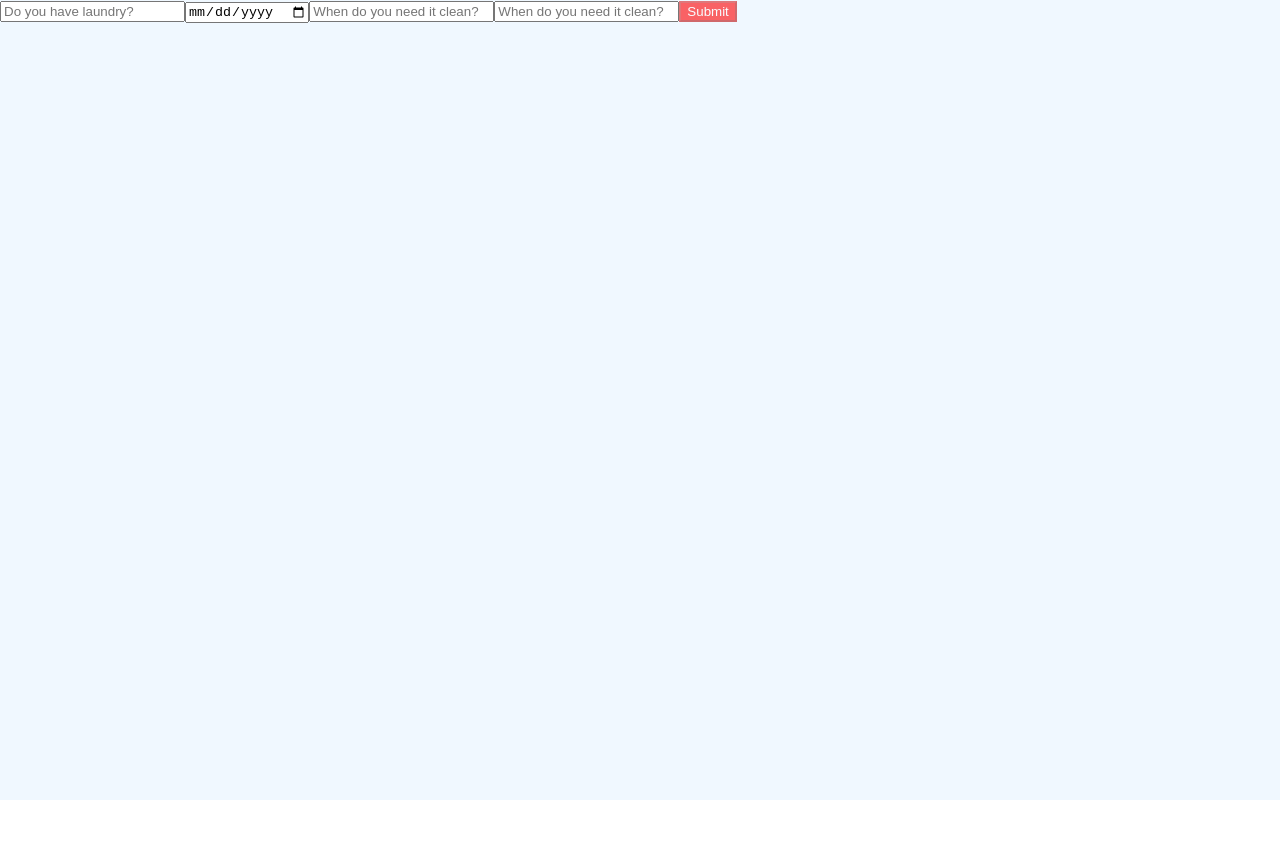
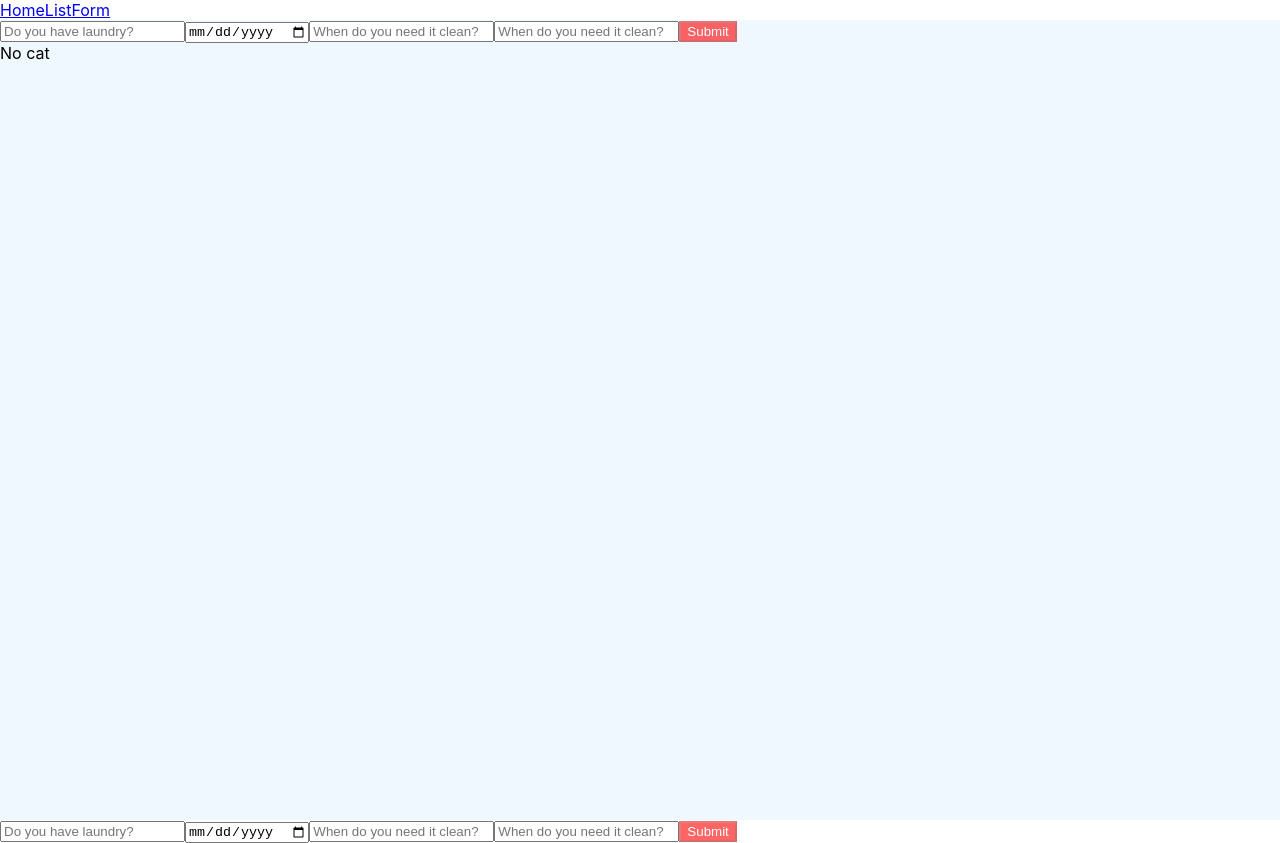
Before and after one commit to Saladikhanov/frontend_august_react, a React (Create React App) app: page /form in a window 1280 px wide. Before the commit the page ends 800 px from the top, so only its background shows below. Built offline with nearby package versions, Linux system fonts and the light colour scheme.

Commit message:
Add files via upload

```diff
--- a/package.json
+++ b/package.json
@@ -9,6 +9,7 @@
     "googleapis": "^88.2.0",
     "react": "^17.0.2",
     "react-dom": "^17.0.2",
+    "react-router-dom": "^5.3.0",
     "react-scripts": "4.0.3",
     "uuid": "^8.3.2",
     "web-vitals": "^1.1.2"
--- a/src/App.css
+++ b/src/App.css
@@ -3,6 +3,10 @@
   background-color: aliceblue;
   height: 100vh;
   width: 100vw;
+}
+
+.cat-image {
+  width: 200px;
 }
 
 .num-users-true {
--- a/src/App.js
+++ b/src/App.js
@@ -1,10 +1,11 @@
-import { useEffect, useState } from "react";
+import "./App.css";
+import { useState } from "react";
+import { BrowserRouter as Router, Route } from "react-router-dom";
+import Home from "./components/Home";
 import List from "./components/List";
 import Form from "./components/Form";
-import Alert from "./components/Alert";
 import AppContext from "./context/AppContext";
-
-import "./App.css";
+import Navbar from "./components/Navbar";
 
 function App() {
   const [laundryInput, setLaundryInput] = useState();
@@ -16,81 +17,42 @@ function App() {
   const [isFormComplete, setIsFormComplete] = useState(false);
   const [showAlert, setShowAlert] = useState("false");
   const [catData, setCatData] = useState();
-
-  useEffect(() => {
-    if (catData) {
-      console.log(catData);
-    }
-  }, [catData]);
-
-  useEffect(() => {
-    if (
-      formData &&
-      formData["laundryInput"] &&
-      formData["dateInput"] &&
-      formData["customerInput"] &&
-      formData["workerInput"]
-    ) {
-      setIsFormComplete(true);
-    } else {
-      setIsFormComplete(false);
-    }
-  }, [formData]);
-
-  useEffect(() => {
-    const newFormData = {
-      laundryInput: laundryInput,
-      dateInput: dateInput,
-      customerInput: customerInput,
-      workerInput: workerInput,
-      // createdDate: new Date(),
-      // id: uuidv4(),
-    };
-
-    setFormData(newFormData);
-  }, [laundryInput, dateInput, customerInput, workerInput]);
-
-  // useEffect(() => {
-  //   if (formData) {
-  //     console.log(formData);
-  //   }
-  // }, [formData]);
-
-  useEffect(() => {
-    if (laundryArray) {
-      console.log(laundryArray);
-    }
-  }, [laundryArray]);
+  const [randomString, setRandomString] = useState("random string");
 
   return (
+    <div>
       <AppContext.Provider
         value={{
           laundryArray: laundryArray,
           setLaundryArray: setLaundryArray,
           catData: catData,
+          randomString: randomString,
+          laundryInput: laundryInput,
+          setLaundryInput: setLaundryInput,
+          dateInput: dateInput,
+          setDateInput: setDateInput,
+          customerInput: customerInput,
+          setCustomerInput: setCustomerInput,
+          workerInput: workerInput,
+          setWorkerInput: setWorkerInput,
+          formData: formData,
+          setFormData: setFormData,
+          isFormComplete: isFormComplete,
+          setIsFormComplete: setIsFormComplete,
+          showAlert: showAlert,
+          setShowAlert: setShowAlert,
+          setCatData: setCatData,
         }}
       >
-      <div className="app-wrapper">
-        {showAlert !== "false" && <Alert showAlert={showAlert} />}
-        <Form
-          laundryInput={laundryInput}
-          setLaundryInput={setLaundryInput}
-          setLaundryArray={setLaundryArray}
-          dateInput={dateInput}
-          setDateInput={setDateInput}
-          customerInput={customerInput}
-          setCustomerInput={setCustomerInput}
-          workerInput={workerInput}
-          setWorkerInput={setWorkerInput}
-          formData={formData}
-          setFormData={setFormData}
-          isFormComplete={isFormComplete}
-          showAlert={showAlert}
-          setShowAlert={setShowAlert}
-          setCatData={setCatData}
-        />
+        <Router>
+          <Navbar />
+
+          <Route path="/" component={Home} />
+          <Route exact path="/list" component={List} />
+          <Route path="/form" component={Form} />
+        </Router>
+      </AppContext.Provider>
     </div>
-    </AppContext.Provider>
   );
 }
 
--- a/src/components/Alert.js
+++ b/src/components/Alert.js
@@ -1,4 +1,3 @@
-import { useState } from "react/cjs/react.development";
 import "../App.css";
 
 function Alert(props) {
--- a/src/components/Form.js
+++ b/src/components/Form.js
@@ -1,30 +1,14 @@
 import { useContext, useEffect, useState } from "react";
+import { Redirect } from "react-router-dom";
 import "../App.css";
 import { v4 as uuidv4 } from "uuid";
 import Loader from "./Loader";
 import AppContext from "../context/AppContext";
 
-function Form(props) {
+function Form() {
   const appContext = useContext(AppContext);
-  const {
-    laundryInput,
-    setLaundryInput,
-    laundryArray,
-    setLaundryArray,
-    dateInput,
-    setDateInput,
-    customerInput,
-    setCustomerInput,
-    workerInput,
-    setWorkerInput,
-    formData,
-    setFormData,
-    isFormComplete,
-    showAlert,
-    setShowAlert,
-    setCatData,
-  } = props;
   const [isLoading, setIsLoading] = useState(false);
+  const [redirect, setRedirect] = useState();
 
   useEffect(() => {
     console.log(appContext.laundryArray);
@@ -35,19 +19,19 @@ function Form(props) {
     // laundryInput = "new value"
 
     // Change state like this!
-    setLaundryInput(e.target.value);
+    appContext.setLaundryInput(e.target.value);
   };
 
   const handleChangeDate = (e) => {
-    setDateInput(e.target.value);
+    appContext.setDateInput(e.target.value);
   };
 
   const handleChangeCustomer = (e) => {
-    setCustomerInput(e.target.value);
+    appContext.setCustomerInput(e.target.value);
   };
 
   const handleChangeWorker = (e) => {
-    setWorkerInput(e.target.value);
+    appContext.setWorkerInput(e.target.value);
   };
 
   // useEffect(() => {
@@ -64,38 +48,39 @@ function Form(props) {
     fetch(catURL)
       .then((response) => response.json())
       .then((data) => {
-        setCatData(data);
-        const finalData = formData;
+        appContext.setCatData(data);
+        const finalData = appContext.formData;
         finalData["createdDate"] = new Date();
         finalData["id"] = uuidv4();
         finalData["cat_photo"] = data[0]["url"];
 
-        setLaundryArray((prevState) => {
+        appContext.setLaundryArray((prevState) => {
           return [finalData, ...prevState];
         });
 
         // STOP LOADER
         // SHOW BUTTON
         setIsLoading(false);
-        const workerName = formData["workerInput"];
+        const workerName = appContext.formData["workerInput"];
         // CLEAR FORM
-        setLaundryInput("");
-        setDateInput("");
-        setCustomerInput("");
-        setWorkerInput("");
-        setFormData({});
+        appContext.setLaundryInput("");
+        appContext.setDateInput("");
+        appContext.setCustomerInput("");
+        appContext.setWorkerInput("");
+        appContext.setFormData({});
 
         // SHOW ALERT
         if (workerName === "Jon") {
           // Show error
-          setShowAlert("error");
+          appContext.setShowAlert("error");
         } else {
           // Success
-          setShowAlert("success");
+          appContext.setShowAlert("success");
         }
 
         setTimeout(() => {
-          setShowAlert("false");
+          appContext.setShowAlert("false");
+          setRedirect("/");
         }, [2000]);
 
         // setTimeout(() => {
@@ -133,29 +118,30 @@ function Form(props) {
   return (
     <div>
       {/* Form */}
+      {redirect && <Redirect to={redirect} />}
       <input
         onChange={handleChangeLaundry}
         type="text"
         placeholder="Do you have laundry?"
-        value={laundryInput}
+        value={appContext.laundryInput}
       />
       <input
         onChange={handleChangeDate}
         type="date"
         placeholder="When do you need it clean?"
-        value={dateInput}
+        value={appContext.dateInput}
       />
       <input
         onChange={handleChangeCustomer}
         type="text"
         placeholder="When do you need it clean?"
-        value={customerInput}
+        value={appContext.customerInput}
       />
       <input
         onChange={handleChangeWorker}
         type="text"
         placeholder="When do you need it clean?"
-        value={workerInput}
+        value={appContext.workerInput}
       />
       {/* {formData &&
         formData["laundryInput"] &&
@@ -167,8 +153,8 @@ function Form(props) {
       {isLoading && <Loader />}
       {!isLoading && (
         <button
-          disabled={!isFormComplete}
-          className={`submit-button-${!isFormComplete}`}
+          disabled={!appContext.isFormComplete}
+          className={`submit-button-${!appContext.isFormComplete}`}
           onClick={handleSubmit}
         >
           Submit
--- /dev/null
+++ b/src/components/Home.js
@@ -0,0 +1,78 @@
+import { useEffect, useContext } from "react";
+import { useLocation } from "react-router-dom";
+import List from "./List";
+import Form from "./Form";
+import Alert from "./Alert";
+import AppContext from "../context/AppContext";
+
+function Home() {
+  const appContext = useContext(AppContext);
+  const location = useLocation();
+
+  useEffect(() => {
+    console.log("location", location.search.replace(/\?token=/g, ""));
+    console.log("window.location", window.location);
+  }, []);
+
+  useEffect(() => {
+    if (appContext.catData) {
+      console.log(appContext.catData);
+    }
+  }, [appContext.catData]);
+
+  useEffect(() => {
+    if (
+      appContext.formData &&
+      appContext.formData["laundryInput"] &&
+      appContext.formData["dateInput"] &&
+      appContext.formData["customerInput"] &&
+      appContext.formData["workerInput"]
+    ) {
+      appContext.setIsFormComplete(true);
+    } else {
+      appContext.setIsFormComplete(false);
+    }
+  }, [appContext.formData]);
+
+  useEffect(() => {
+    const newFormData = {
+      laundryInput: appContext.laundryInput,
+      dateInput: appContext.dateInput,
+      customerInput: appContext.customerInput,
+      workerInput: appContext.workerInput,
+      // createdDate: new Date(),
+      // id: uuidv4(),
+    };
+
+    appContext.setFormData(newFormData);
+  }, [
+    appContext.laundryInput,
+    appContext.dateInput,
+    appContext.customerInput,
+    appContext.workerInput,
+  ]);
+
+  // useEffect(() => {
+  //   if (formData) {
+  //     console.log(formData);
+  //   }
+  // }, [formData]);
+
+  useEffect(() => {
+    if (appContext.laundryArray) {
+      console.log(appContext.laundryArray);
+    }
+  }, [appContext.laundryArray]);
+
+  return (
+    <div className="app-wrapper">
+      {appContext.showAlert !== "false" && (
+        <Alert showAlert={appContext.showAlert} />
+      )}
+      <Form />
+      <List />
+    </div>
+  );
+}
+
+export default Home;
--- a/src/components/List.js
+++ b/src/components/List.js
@@ -1,12 +1,21 @@
-import { useState } from "react/cjs/react.development";
+import { useEffect, useState } from "react/cjs/react.development";
 import "../App.css";
 import Form from "./Form";
+import SubList from "./SubList";
 import AppContext from "../context/AppContext";
 import { useContext } from "react";
 
 function List() {
   const appContext = useContext(AppContext);
   const [isEditing, setIsEditing] = useState(false);
+
+  useEffect(() => {
+    console.log(window.location);
+  }, []);
+
+  // useEffect(() => {
+  //   console.log(randomString);
+  // }, []);
 
   const handleDelete = (e) => {
     const newArray = appContext.laundryArray.filter((item) => {
@@ -21,20 +30,18 @@ function List() {
   };
 
   return (
-    <AppContext.Provider
-      value={{
-        isEditing: isEditing,
-      }}
-    >
     <div>
       {/* List */}
-        {appContext.catData && <img src={appContext.catData[0]["url"]} />}
+      {appContext.catData && (
+        <img src={appContext.catData[0]["url"]} className={"cat-image"} />
+      )}
       {!appContext.catData && <div>No cat</div>}
       {/* {appContext.catData && !isEditing ? (
         <img src={appContext.catData[0]["url"]} />
       ) : (
         <div>No cat</div>
       )} */}
+      {console.log(appContext.laundryArray)}
       {appContext.laundryArray.map((item, index) => {
         return (
           <div key={item.dateInput + index}>
@@ -63,7 +70,6 @@ function List() {
         );
       })}
     </div>
-    </AppContext.Provider>
   );
 }
 
--- /dev/null
+++ b/src/components/Navbar.js
@@ -0,0 +1,14 @@
+import "../App.css";
+import { Link } from "react-router-dom";
+
+function Navbar() {
+  return (
+    <div className="">
+      <Link to="/home">Home</Link>
+      <Link to="/list">List</Link>
+      <Link to="/form">Form</Link>
+    </div>
+  );
+}
+
+export default Navbar;
--- /dev/null
+++ b/src/components/SubList.js
@@ -0,0 +1,16 @@
+import { useEffect, useContext } from "react";
+import AppContext from "../context/AppContext";
+
+import "../App.css";
+
+function SubList(props) {
+  const appContext = useContext(AppContext);
+
+  useEffect(() => {
+    console.log(appContext);
+  }, []);
+
+  return <div className="">{props.randomString}</div>;
+}
+
+export default SubList;
--- a/src/context/AppContext.js
+++ b/src/context/AppContext.js
@@ -1,9 +1,5 @@
 import React from "react";
 
-const AppContext = React.createContext({
-  laundryArray: "",
-  setLaundryArray: "",
-  isEditing: "",
-});
+const AppContext = React.createContext({});
 
 export default AppContext;
```
Also changed, not shown: 1 other file (tests, documents, lock files or other folders). Lines whose indentation alone changed are shown as unchanged.
